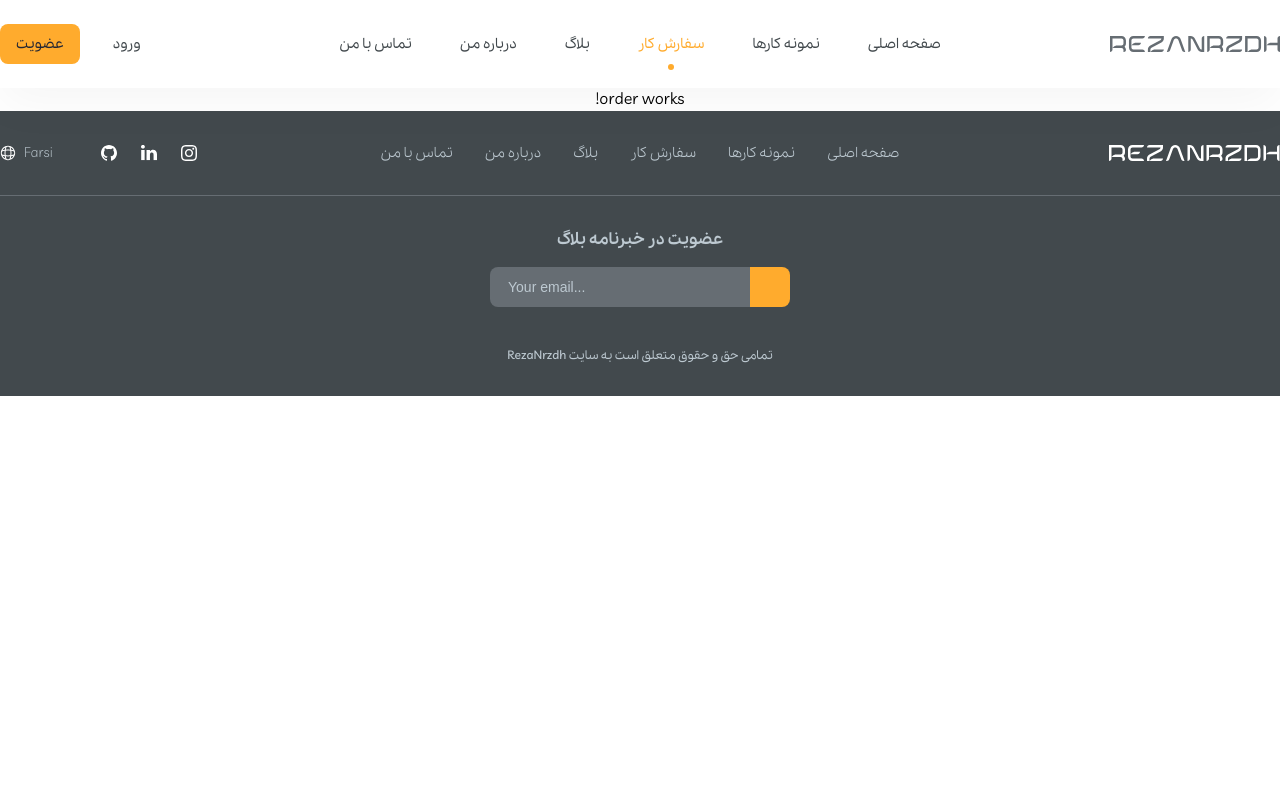
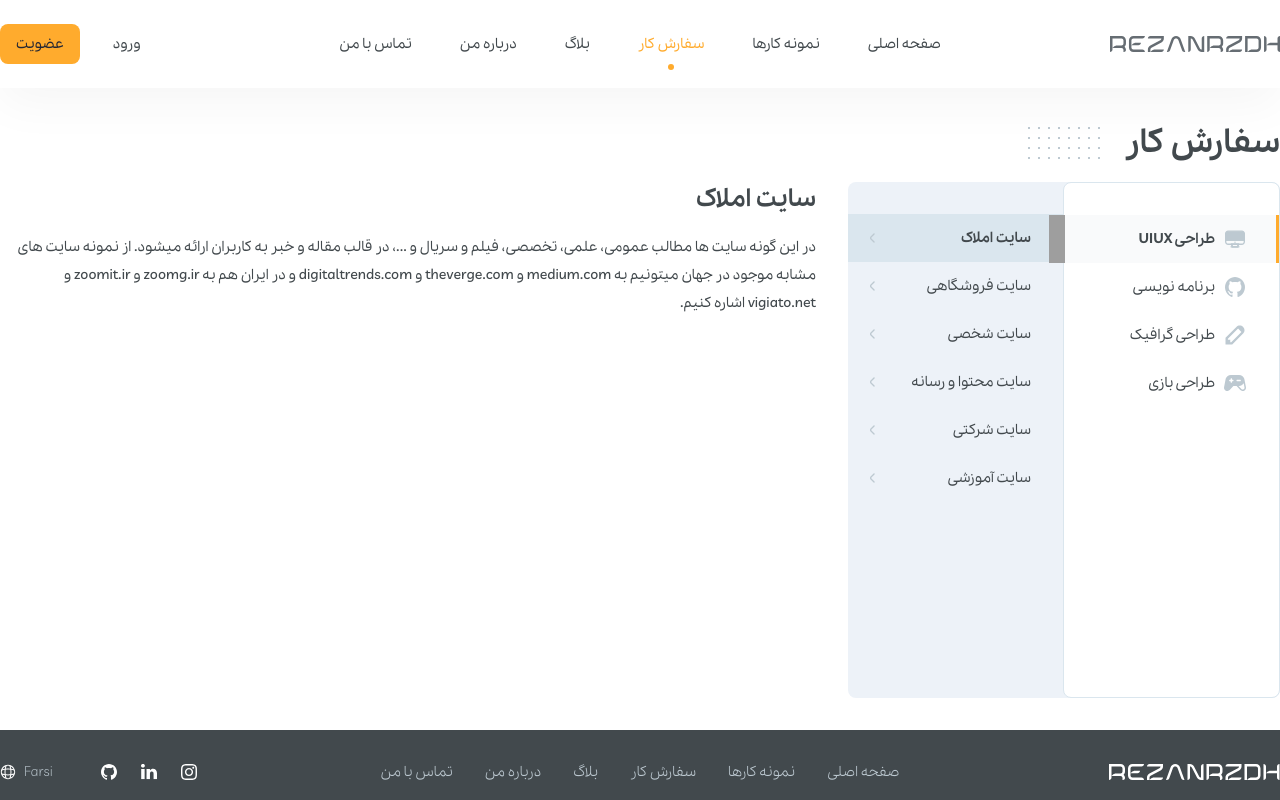
Before and after one commit to RezaNrzdh/RezaNrzdh, an Angular app in the folder client/: page /order in a window 1280 px wide. Shown: the top 800 px of the page. Built offline with nearby package versions, Linux system fonts and the light colour scheme; grey boxes are pictures that could not be loaded.

Commit message:
order component

```diff
--- a/client/src/app/core/core.module.ts
+++ b/client/src/app/core/core.module.ts
@@ -2,12 +2,14 @@ import {NgModule} from "@angular/core";
 import {PortfolioService} from "./services/portfolio.service";
 import {SkillsService} from "./services/skills.service";
 import {EmployersService} from "./services/employers.service";
+import {OrdersService} from "./services/orders.service";
 
 @NgModule({
     providers:[
         PortfolioService,
         SkillsService,
-        EmployersService
+        EmployersService,
+        OrdersService
     ],
     imports:[]
 })
--- /dev/null
+++ b/client/src/app/core/services/orders.service.ts
@@ -0,0 +1,58 @@
+import {Injectable} from "@angular/core"
+
+@Injectable()
+export class OrdersService {
+
+    data: any = [
+        {
+            title: "طراحی UIUX",
+            icon: "uiux",
+            options: [
+                "سایت املاک",
+                "سایت فروشگاهی",
+                "سایت شخصی",
+                "سایت محتوا و رسانه",
+                "سایت شرکتی",
+                "سایت آموزشی"
+            ]
+        },
+        {
+            title: "برنامه نویسی",
+            icon: "webdev",
+            options: [
+                "سایت املاک",
+                "سایت فروشگاهی",
+                "سایت شخصی",
+                "سایت محتوا و رسانه",
+                "سایت شرکتی",
+                "سایت آموزشی"
+            ]
+        },
+        {
+            title: "طراحی گرافیک",
+            icon: "graphic",
+            options: [
+                "لوگو و برندبوک",
+                "بنر تبلیغاتی سایت",
+                "طراحی کاراکتر",
+                "طراحی آیکون"
+            ]
+        },
+        {
+            title: "طراحی بازی",
+            icon: "gamedev",
+            options: [
+                "طراحی کاراکتر بازی",
+                "طراحی level design"
+            ]
+        }
+    ];
+
+    constructor() {}
+
+
+    getOrders(): any {
+        return this.data;
+    }
+
+}
--- a/client/src/app/feature/order/order.component.html
+++ b/client/src/app/feature/order/order.component.html
@@ -1 +1,32 @@
-<p class="flex laptop justify-ctr">order works!</p>
+<section class="laptop margin-top-32 margin-bot-32">
+    <div class="flex align-ctr margin-bot-16">
+        <h1 class="color-dark headline-1 bold margin-left-24">سفارش کار</h1>
+        <img src="assets/images/dot.svg" alt=""/>
+    </div>
+    <div class="flex">
+        <div class="side flex radius-8 background-gray-1b borderbox">
+            <div class="main radius-8 background-white padding-top-32 padding-bot-32">
+                <a *ngFor="let item of data; index as i"
+                   (click)="SetSelectedOrder(i)"
+                   [ngClass]="{'active': selectedOrder === i}"
+                   class="flex align-ctr">
+                    <app-icon icon="{{item.icon}}" color="gray3" class="padding-right-32"></app-icon>
+                    <span class="body-2 color-dark medium margin-right-8">{{item.title}}</span>
+                </a>
+            </div>
+            <div class="sub flex column padding-top-32 padding-bot-32">
+                <a *ngFor="let item of data[selectedOrder].options; index as i"
+                   (click)="SetSelectedSubOrder(i)"
+                   [ngClass]="{'active': selectedSubOrder === i}"
+                   class="flex align-ctr body-2 color-dark medium padding-right-32 borderbox">
+                    <span>{{item}}</span>
+                    <app-icon icon="chevron-down" size="16" color="gray3" class="margin-left-16 margin-right-auto"></app-icon>
+                </a>
+            </div>
+        </div>
+        <div class="orders flex column width-full margin-right-32">
+            <h2 class="headline-4 bold color-dark margin-bot-16">{{ data[selectedOrder].options[selectedSubOrder] }}</h2>
+            <p class="lineheight-28 color-dark body-2 medium">در این گونه سایت ها مطالب عمومی، علمی، تخصصی، فیلم و سریال و ...، در قالب مقاله و خبر به کاربران ارائه میشود. از نمونه سایت های مشابه موجود در جهان میتونیم به medium.com و theverge.com و digitaltrends.com و در ایران هم به zoomg.ir و zoomit.ir و vigiato.net اشاره کنیم.</p>
+        </div>
+    </div>
+</section>
--- a/client/src/app/feature/order/order.component.scss
+++ b/client/src/app/feature/order/order.component.scss
@@ -0,0 +1,60 @@
+@use "src/assets/styles/color";
+
+:host{
+    section{
+        .side{
+            min-width: 432px;
+            .main{
+                width: 50%;
+                height: 450px;
+                border: 1px solid color.$color-gray-2;
+                a{
+                    width: 100%;
+                    height: 48px;
+                    position: relative;
+                    transition: all ease-in-out 0.3s;
+                    &:hover{
+                        background-color: color.$color-gray-1;
+                    }
+                    &.active{
+                        background-color: color.$color-gray-1;
+                        box-shadow: -3px 0 0 color.$color-primary inset;
+                        &:after{
+                            display: flex;
+                            position: absolute;
+                            left: -15px;
+                            content: "";
+                            width: 16px;
+                            height: 48px;
+                            background: url("/assets/images/btnarrow.png");
+                        }
+                        span{
+                            font-weight: bold;
+                        }
+                    }
+                }
+            }
+            .sub{
+                width: 50%;
+                a{
+                    width: 100%;
+                    height: 48px;
+                    &.active{
+                        background-color: color.$color-gray-2;
+                        span{
+                            font-weight: bold;
+                        }
+                    }
+                    &:hover{
+                        background-color: color.$color-gray-2;
+                    }
+                    app-icon{
+                        transform: rotate(90deg);
+                    }
+                }
+            }
+        }
+        .orders{
+        }
+    }
+}
--- a/client/src/app/feature/order/order.component.ts
+++ b/client/src/app/feature/order/order.component.ts
@@ -1,15 +1,30 @@
 import { Component, OnInit } from '@angular/core';
+import {OrdersService} from "../../core/services/orders.service";
 
 @Component({
-  selector: 'app-order',
-  templateUrl: './order.component.html',
-  styleUrls: ['./order.component.scss']
+    selector: 'app-order',
+    templateUrl: './order.component.html',
+    styleUrls: ['./order.component.scss']
 })
 export class OrderComponent implements OnInit {
 
-  constructor() { }
+    data: any;
+    selectedOrder: number = 0;
+    selectedSubOrder: number = 0;
 
-  ngOnInit(): void {
-  }
+    constructor(private orderService: OrdersService) {}
+
+    ngOnInit(): void {
+        this.data = this.orderService.getOrders();
+    }
+
+    SetSelectedOrder(value: number): void{
+        this.selectedOrder = value;
+        this.selectedSubOrder = 0;
+    }
+
+    SetSelectedSubOrder(value: number): void{
+        this.selectedSubOrder = value;
+    }
 
 }
```
